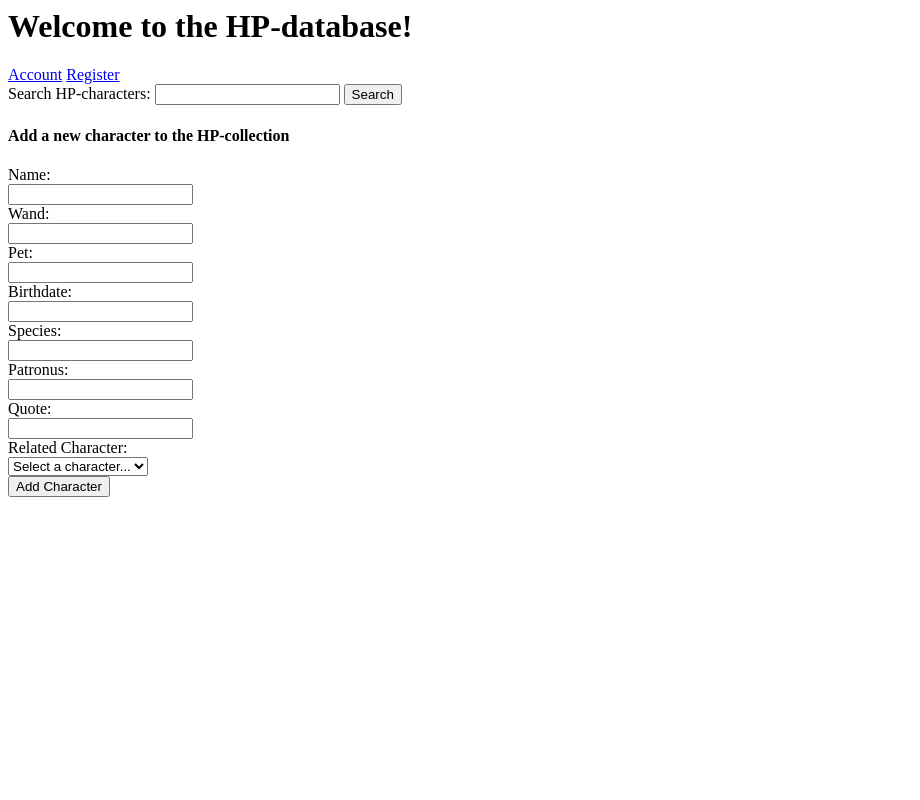
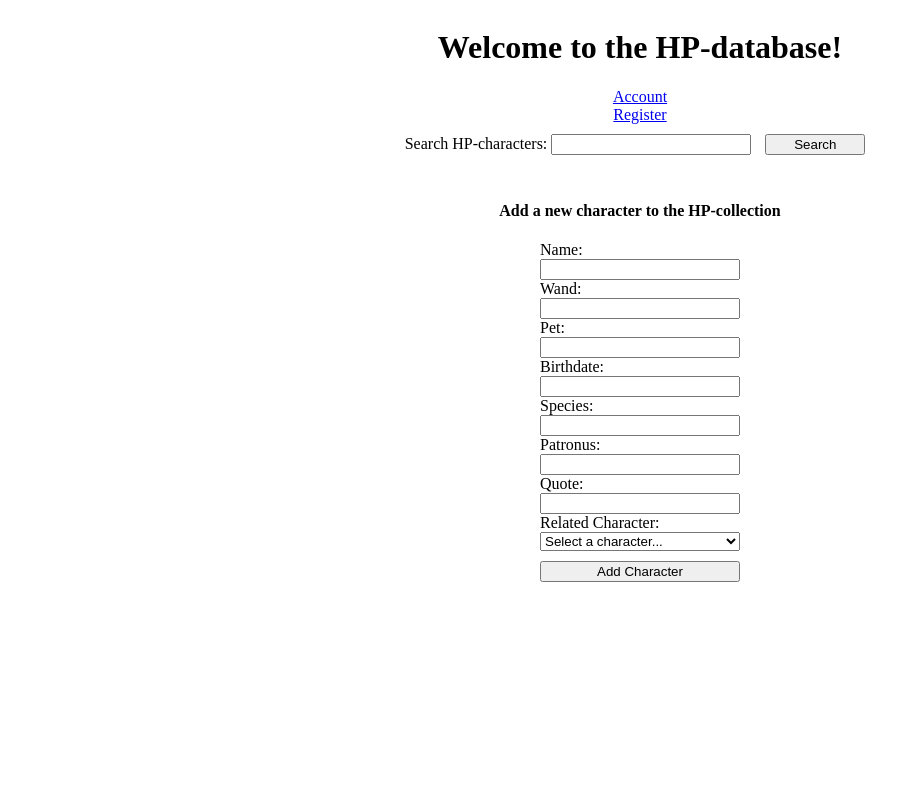
Before and after one commit to ViktoriaHillerud/PHP-MySQL-Docker-DB, a PHP site: page /hp.php in a window 1280 px wide. Shown: the whole page, without its empty margins (0-920 px from the left). Run offline with PHP 8.4, Linux system fonts and the light colour scheme; data that the repository does not hold is empty.

Commit message:
easy styles

```diff
--- /dev/null
+++ b/src/base.css
@@ -0,0 +1,49 @@
+
+.start {
+	display: flex;
+	flex-direction: column;
+	justify-content: center;
+	align-items: center;
+
+
+}
+
+.startDiv {
+	display: flex;
+	flex-direction: column;
+	justify-content: center;
+	align-items: center;
+}
+
+
+
+.addForm > input {
+	width: 200px;
+}
+
+
+
+.searchBtn {
+	margin: 10px;
+	width: 100px;
+
+}
+
+.searchForm {
+display: flex;
+flex-direction: row;
+}
+
+.searchForm input {
+width: 200px;
+display: inline;
+}
+.start select {
+	margin-bottom: 10px;
+	width: 200px
+}
+
+
+.searchlabel {
+	margin-top: 10px;
+}
--- a/src/hp.php
+++ b/src/hp.php
@@ -5,17 +5,22 @@
 
 
 <html lang="en">
+<link href="base.css" rel="stylesheet"/>
 
-<body>
+<body class="start">
+	<div class="startDiv">
 	<h1>Welcome to the HP-database!</h1>
 	<a href="login.php" name="login">Account</a>
 	<a href="register.php" name="register">Register</a>
 
+	<div class="searchForm">
 	<form method="GET" action="<?php echo $_SERVER["PHP_SELF"] ?>">
-	<label>Search HP-characters:</label>
+	<label class="searchlabel">Search HP-characters:</label>
 	<input type="text" name="searchQuery">
-	<button type="submit">Search</button>
+	<button class="searchBtn" type="submit">Search</button>
 	</form>
+	</div>
+
 
 
 
@@ -44,7 +49,7 @@
 
 <h4>Add a new character to the HP-collection</h4>
 
-<form method="post" action="<?php echo $_SERVER["PHP_SELF"] ?>">
+<form class="addForm" method="post" action="<?php echo $_SERVER["PHP_SELF"] ?>">
 	<label for="fullName">Name:</label><br>
 	<input type="text" name="fullName" id="fullName"><br>
 	<label for="wand">Wand:</label><br>
@@ -60,7 +65,7 @@
 	<label for="quote">Quote:</label><br>
 	<input type="text" name="quote" id="quote"><br>
 	<label for="relatedCharacter">Related Character:</label><br>
-<select name="relatedCharacter" id="relatedCharacter" onchange="showRelationTypeInput()">
+<select class="select" name="relatedCharacter" id="relatedCharacter" onchange="showRelationTypeInput()">
     <option value="">Select a character...</option>
     <?php
         foreach (getAllCharacters() as $relCharacter) {
@@ -148,7 +153,7 @@
             echo '<input type="text" name="relationType" id="relationType" value="' . htmlspecialchars($currentRelation['relationType']) . '"><br>';
         }
 ?>
-	<input type="submit" value="Update Character">
+	<input class="searchlabel" type="submit" value="Update Character">
 			</form>
 
 			<?php
@@ -180,7 +185,7 @@
 
 ?>
 
-
+</div>
 
 <script>
 function showRelationTypeInput() {
```
